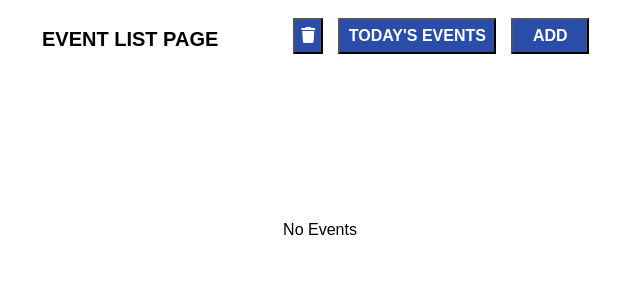
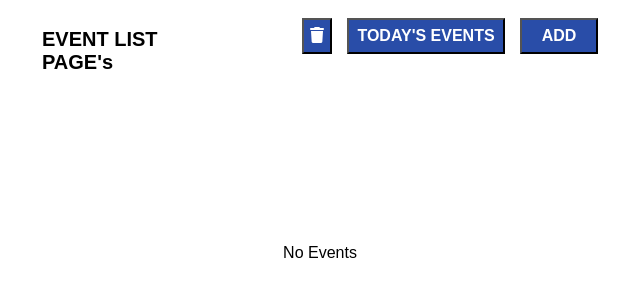
Before and after one commit to D-Daniel-07/Task2, a plain HTML site: page index.html in a window 1280 px wide. Shown: the whole page, without its empty margins (320-960 px from the left). Drawn offline with Linux system fonts and the light colour scheme.

Commit message:
modified

```diff
--- a/index.html
+++ b/index.html
@@ -27,7 +27,7 @@
     <div class="container1" id="eventsContainer">
         <div class="header1">
             <div class="title">
-                <p>EVENT LIST PAGE</p>
+                <p>EVENT LIST PAGE's</p>
             </div>
             <div class="btns">
                 <button class="reset" onclick="reset()"><i class="fa-solid fa-trash"></i></button>
```
